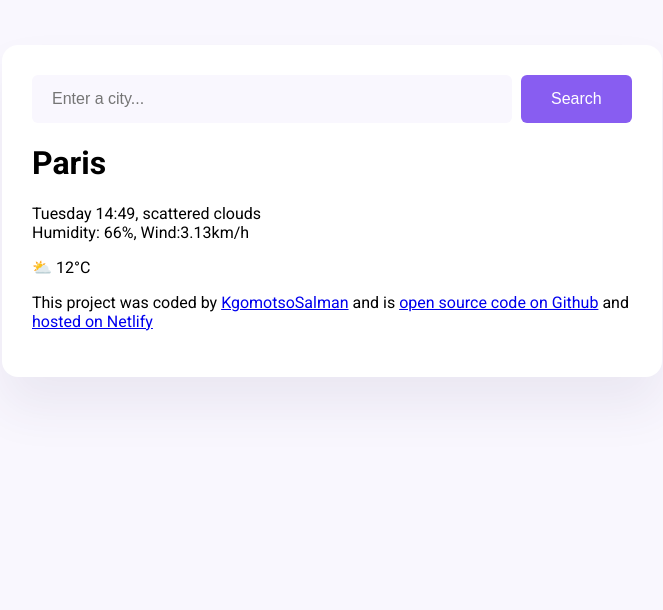
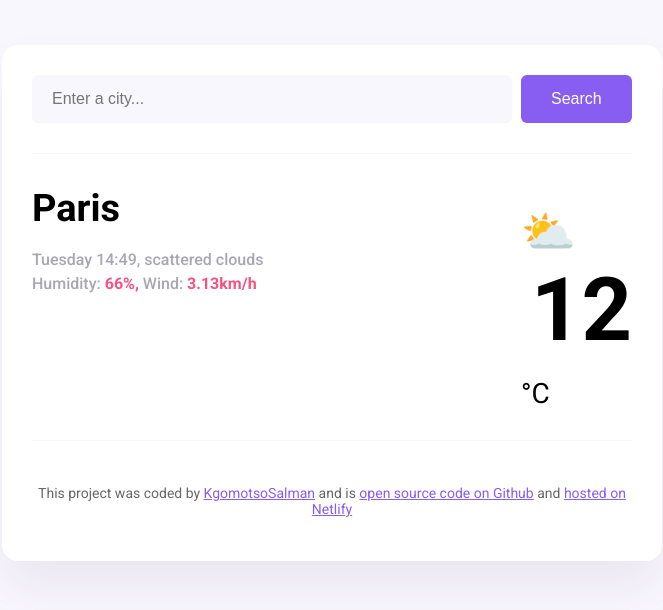
Before and after one commit to KgomotsoSalman/Weather-app, a plain HTML site: page index.html in a window 1280 px wide. Shown: the whole page, without its empty margins (308-971 px from the left). Drawn offline with Linux system fonts and the light colour scheme.

Commit message:
updated index.css and index.html

```diff
--- a/index.html
+++ b/index.html
@@ -5,6 +5,8 @@
     <meta charset="UTF-8">
     <meta http-equiv="X-UA-Compatible" content="IE=edge">
     <meta name="viewport" content="width=device-width, initial-scale=1.0">
+    <link rel="preconnect" href="https://fonts.googleapis.com" />
+    <link rel="preconnect" href="https://fonts.gstatic.com" crossorigin />
     <link href="https://fonts.googleapis.com/css2?family=Roboto:ital,wght@0,100;0,300;0,400;0,500;0,700;0,900;1,100;1,300;1,400;1,500;1,700;1,900&display=swap" rel="stylesheet" />
     <link rel="stylesheet" href="src/index.css" />
     <title>Weather-Application</title>
@@ -19,14 +21,18 @@
             </form>
         </header>
         <main>
-            <div>
-                <h1>Paris</h1>
-                <p>Tuesday 14:49, scattered clouds
-                    <br/> Humidity: 66%, Wind:3.13km/h
-                </p>
-            </div>
-            <div>
-                ⛅ 12°C
+            <div class="weather-data">
+                <div>
+                    <h1 class="city">Paris</h1>
+                    <p class="details">Tuesday 14:49, scattered clouds
+                        <br/> Humidity: <strong>66%,</strong> Wind: <strong>3.13km/h</strong>
+                    </p>
+                </div>
+                <div class="weather-container">
+                    <div class="app-icon"> ⛅</div>
+                    <div class="app-temperature">12</div>
+                    <div class="app-unit">°C</div>
+                </div>
             </div>
         </main>
         <footer>
--- a/src/index.css
+++ b/src/index.css
@@ -1,6 +1,15 @@
 body {
     background-color: #f9f7fe;
     font-family: "Roboto", sans-serif;
+}
+
+a {
+    color: #885df1;
+}
+
+header {
+    border-bottom: 1px solid #f9f7fe;
+    padding: 0 0 30px 0;
 }
 
 .weather-app {
@@ -10,6 +19,10 @@ body {
     box-shadow: 0 30px 50px rgba(65, 50, 100, 0.08);
     border-radius: 16px;
     padding: 30px;
+}
+
+main {
+    padding: 30px 0;
 }
 
 .search-form-input {
@@ -30,3 +43,53 @@ body {
     border-radius: 6px;
     color: white;
 }
+
+.weather-data {
+    display: flex;
+    justify-content: space-between;
+}
+
+.city {
+    margin: 0;
+    font-size: 38px;
+    line-height: 48px;
+}
+
+.details {
+    font-size: 16px;
+    color: rgba(39, 33, 66, 0.4);
+    line-height: 24px;
+    font-weight: 500;
+}
+
+.details strong {
+    color: #f65282;
+}
+
+.app-container {
+    display: flex;
+}
+
+.app-icon {
+    font-size: 44px;
+    margin-top: 22px;
+}
+
+.app-temperature {
+    font-size: 88px;
+    margin-left: 10px;
+    font-weight: bold;
+}
+
+.app-unit {
+    margin-top: 16px;
+    font-size: 28px;
+}
+
+footer {
+    border-top: 1px solid #f9f7fe;
+    padding: 30px 0 0 0;
+    text-align: center;
+    font-size: 14px;
+    color: rgba(0, 0, 0, 0.6);
+}
```
